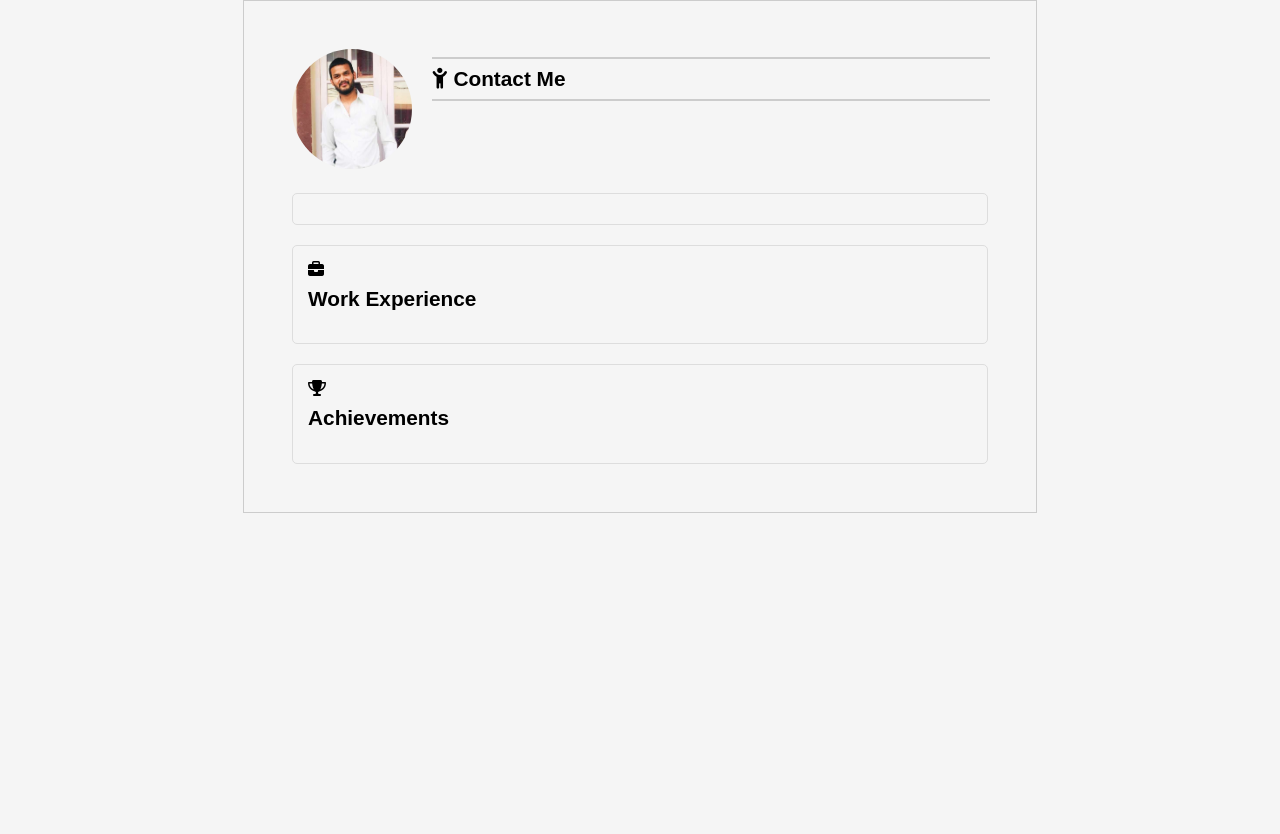
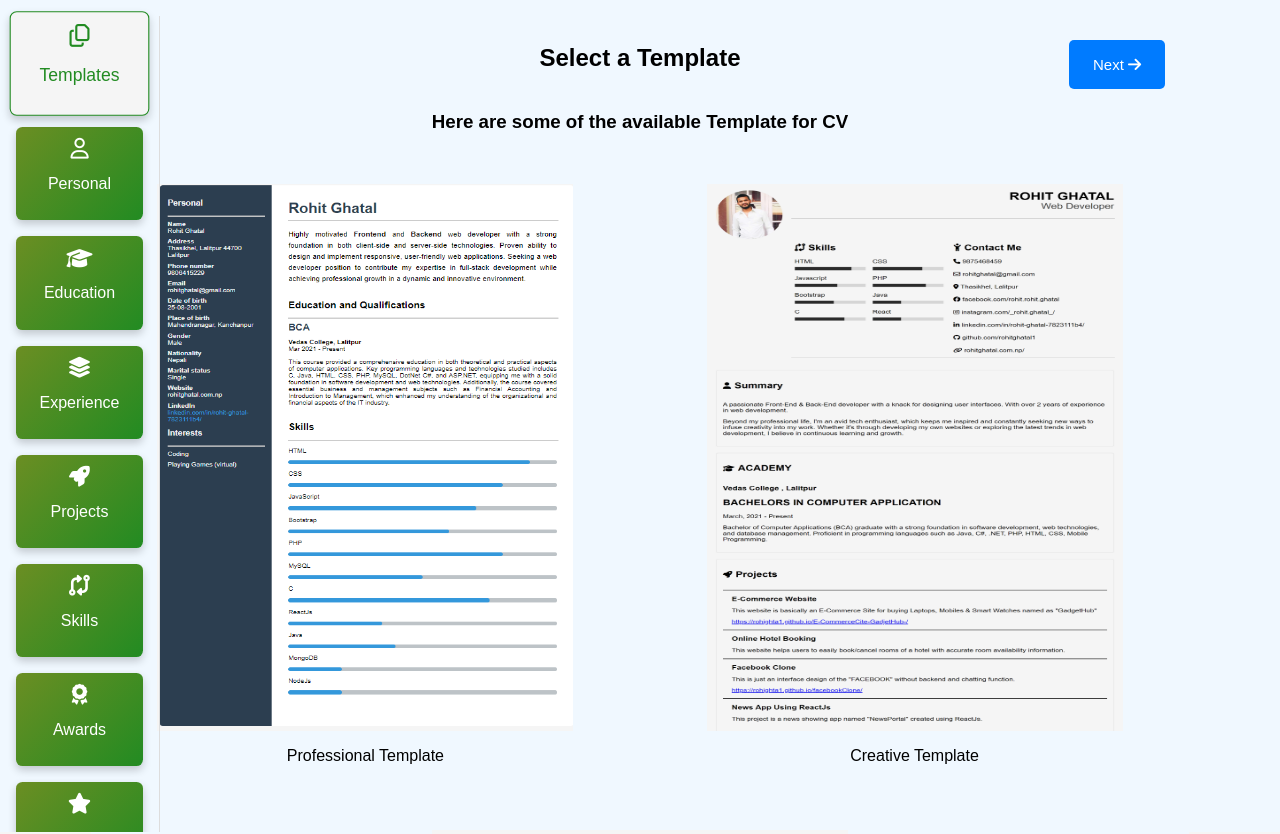
Before and after one commit to rohitghatal1/CVMaker-ReactJS, a React (Create React App) app: page / in a window 1280 px wide. Shown: the top 834 px of the page. Before the commit the page ends 800 px from the top, so only its background shows below. Built offline with nearby package versions, Linux system fonts and the light colour scheme.

Commit message:
finilized creative template

```diff
--- a/src/App.js
+++ b/src/App.js
@@ -29,8 +29,8 @@ function App() {
       <Templates/>
       <Footer/> */}
       {/* <AboutUs/> */}
-      {/* <CVgenerator/> */}
-      <CreativeTemplate/>
+      <CVgenerator/>
+      {/* <CreativeTemplate/> */}
       {/* <BasicTemplate/> */}
     </>
   );
--- a/src/allTemplates/CreativeTemplate/CreativeTemplate.js
+++ b/src/allTemplates/CreativeTemplate/CreativeTemplate.js
@@ -88,7 +88,7 @@ export default function CreativeTemplate() {
                     {personalData.length > 0 && personalData.map((personal, index) => (
                         <div className="summaryContainer sectionContainer" key={index}>
                             <div className="summaryContent">
-                                <div className="icon">
+                                <div className="iconAndHeading">
                                     <i className='fas fa-user'></i>
                                     <h2>Summary</h2>
                                 </div>
@@ -103,7 +103,7 @@ export default function CreativeTemplate() {
                 {projectsData.length > 0 && (
                     <section className="projects-section">
                         <div className="section-header">
-                            <div className="icon">
+                            <div className="iconAndHeading">
                                 <i className="fas fa-rocket"></i>
                                 <h2>Projects</h2>
                             </div>
@@ -122,7 +122,7 @@ export default function CreativeTemplate() {
 
                 <section className="workExperience-section">
                     <div className="section-header">
-                        <div className="icon">
+                        <div className="iconAndHeading">
                             <i className="fas fa-briefcase"></i>
                             <h2>Work Experience</h2>
                         </div>
@@ -142,7 +142,7 @@ export default function CreativeTemplate() {
 
                 <section className="achievements-section">
                     <div className="section-header">
-                        <div className="icon">
+                        <div className="iconAndHeading">
                             <i className="fas fa-trophy"></i>
                             <h2>Achievements</h2>
                         </div>
--- a/src/allTemplates/CreativeTemplate/creativeTemplate.css
+++ b/src/allTemplates/CreativeTemplate/creativeTemplate.css
@@ -1,5 +1,5 @@
 .CVContainer {
-    width: 8.27in; /* A4 paper width */
+    width: 8.25in; /* A4 paper width */
     margin: 0 auto;
     padding: 0.5in; /* Adjust the padding for better fit */
     box-sizing: border-box;
@@ -89,13 +89,17 @@
     border-radius: 5px;
 }
 
-.icon i {
+.iconAndHeading{
+    display: flex;
+    align-items: center;
+    gap: 5px;
+}
+.iconAndHeading i {
     font-size: 1rem;
 }
 
-.icon h2 {
+.iconAndHeading h2 {
     font-size: 1.3rem;
-    margin-top: 0.5rem;
 }
 
 .line {
--- a/src/components/FinalCV.js
+++ b/src/components/FinalCV.js
@@ -28,7 +28,7 @@ export default function FinalCV({ template }) {
         <div className="finalCVContainer" ref={cvRef}>
           {template
 
-            ? React.cloneElement(template) // Render the selected template component directly
+            ? React.cloneElement(template)
             : <p>No template selected.</p>}
         </div>
       </div>
```
